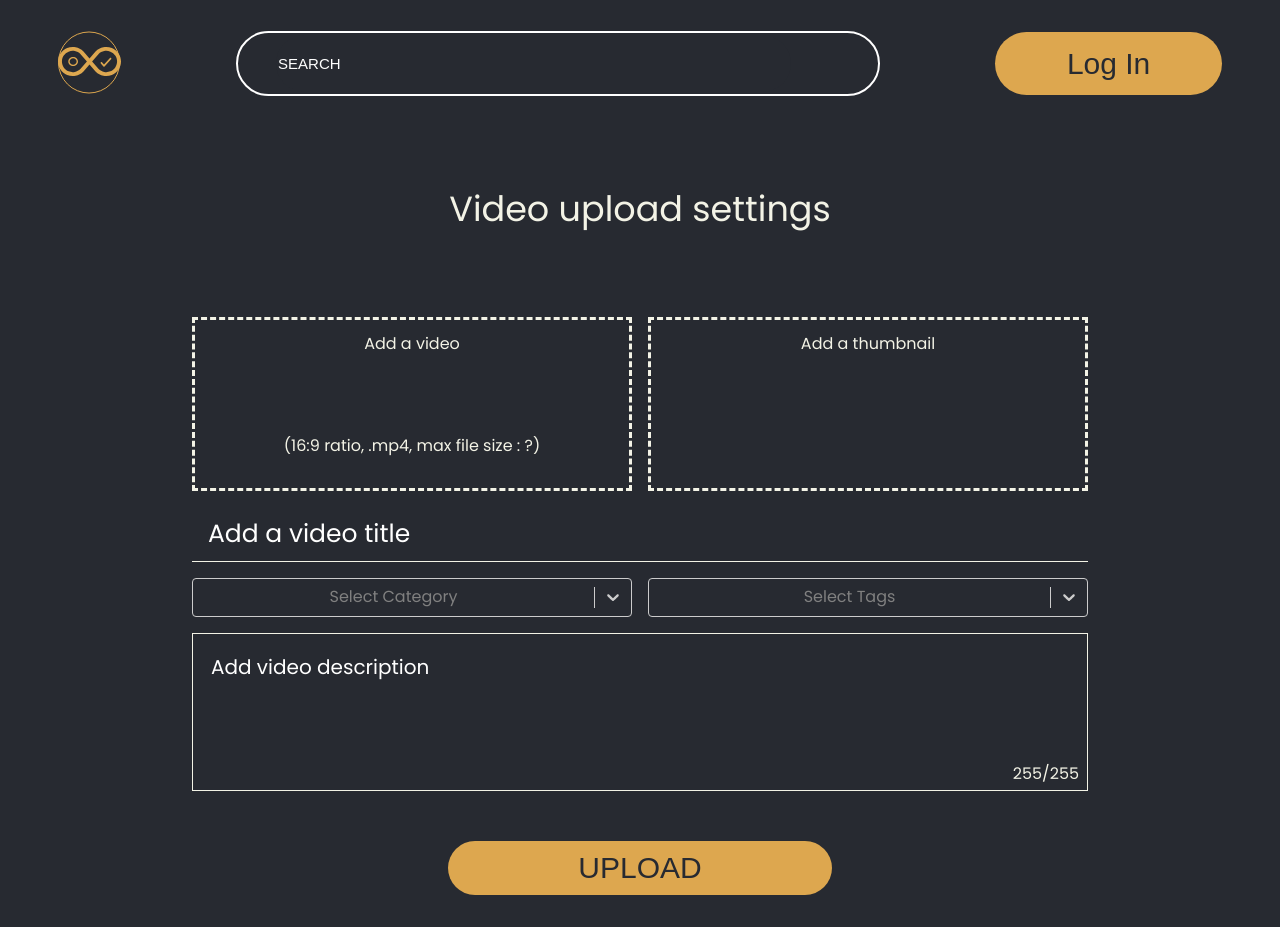
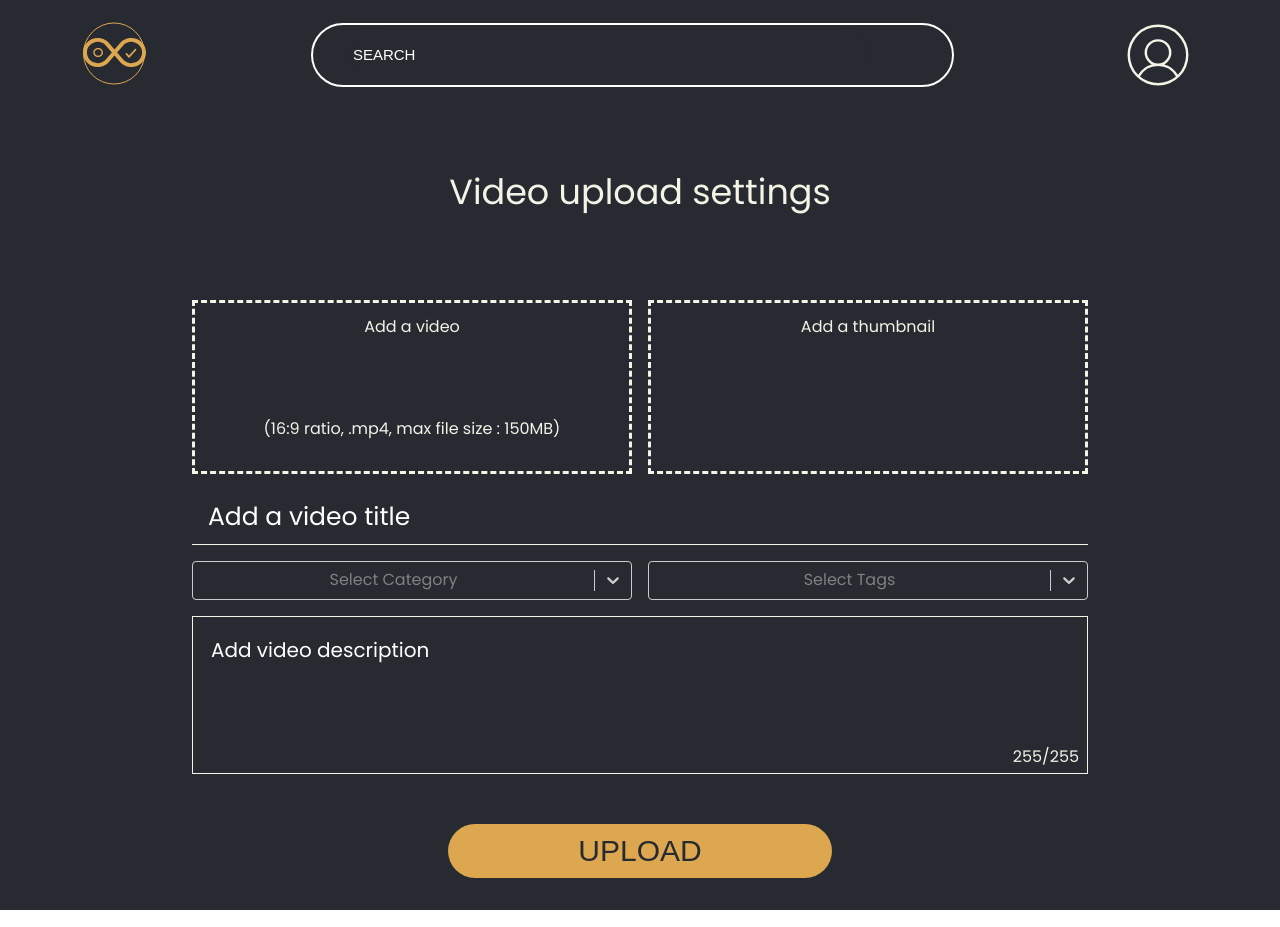
Before and after one commit to WildCodeSchool/0923-paris-js-p3-originDigital, a React (Vite) app in the folder frontend/: page /upload/addvideos in a window 1280 px wide. Built offline with nearby package versions, Linux system fonts and the light colour scheme; some icons are missing.

Commit message:
eslint correction

```diff
--- a/frontend/src/App.css
+++ b/frontend/src/App.css
@@ -7,6 +7,7 @@
   --white: #f3f3e6;
   --orange: #dda74f;
   --grey: #404040;
+  --red: #c41e3a;
 }
 
 html,
--- a/frontend/src/context/Overviewcontext.jsx
+++ b/frontend/src/context/Overviewcontext.jsx
@@ -5,9 +5,13 @@ const OverviewContext = createContext();
 export function OverviewProvider({ children }) {
   const [isAdmin, setIsAdmin] = useState(false);
 
+  const [videoFile, setVideoFile] = useState(null);
+  const [videoThumbnail, setVideoThumbnail] = useState(null);
   const [videoTitle, setVideoTitle] = useState("");
   const [description, setDescription] = useState("");
-  const [isRegistered, setIsRegistered] = useState(false);
+  const [category, setCategory] = useState("");
+  const [tag, setTag] = useState([]);
+  const [isRegistered, setIsRegistered] = useState(true);
 
   const [videoStats, setVideoStats] = useState([]);
   const [topTrend, setTopTrend] = useState([]);
@@ -32,6 +36,14 @@ export function OverviewProvider({ children }) {
       setVideoTitle,
       description,
       setDescription,
+      category,
+      setCategory,
+      tag,
+      setTag,
+      videoFile,
+      setVideoFile,
+      videoThumbnail,
+      setVideoThumbnail,
     }),
     [
       isAdmin,
@@ -42,6 +54,10 @@ export function OverviewProvider({ children }) {
       toggleNavbarDesktop,
       videoTitle,
       description,
+      category,
+      tag,
+      videoFile,
+      videoThumbnail,
     ]
   );
 
--- a/frontend/src/pages/Upload/Addshorts/Addshorts.css
+++ b/frontend/src/pages/Upload/Addshorts/Addshorts.css
@@ -19,7 +19,7 @@
 .grid_Container {
   display: grid;
   grid-template-columns: repeat(2, 1fr);
-  grid-template-rows: auto auto auto;
+  grid-template-rows: auto;
   width: 80%;
   margin: auto;
   gap: 1rem;
@@ -32,6 +32,16 @@
   display: grid;
   grid-template-rows: 0.5fr 1fr 0.5fr;
   cursor: pointer;
+}
+
+.add_A_Thumbnail_Container.error,
+.add_An_Element_Container.error {
+  border: dashed var(--red);
+}
+
+.error_Thumbnail,
+.error_File {
+  color: var(--red);
 }
 
 .element_Specs {
@@ -96,6 +106,12 @@
   right: 0.5rem;
 }
 
+.add_Category_Container,
+.add_Tags_Container {
+  grid-column-start: 1;
+  grid-column-end: 3;
+}
+
 .upload_Btn {
   background-color: var(--orange);
   color: var(--black);
@@ -123,6 +139,16 @@
     width: 70%;
   }
 
+  .add_Category_Container {
+    grid-column-start: 1;
+    grid-column-end: 2;
+  }
+
+  .add_Tags_Container {
+    grid-column-start: 2;
+    grid-column-end: 3;
+  }
+
   .upload_Btn {
     width: 30%;
     margin-left: 35%;
--- a/frontend/src/pages/Upload/Addshorts/Addshorts.jsx
+++ b/frontend/src/pages/Upload/Addshorts/Addshorts.jsx
@@ -7,7 +7,49 @@ import Header from "../../../components/Header/Header";
 
 function Addshorts() {
   const maxCharacters = 255;
-  const { setVideoTitle, description, setDescription } = useOverviewContext();
+  const [errorThumbnail, setErrorThumbnail] = useState(false);
+  const [errorFile, setErrorFile] = useState(false);
+  const {
+    setVideoTitle,
+    description,
+    setDescription,
+    setCategory,
+    setTag,
+    tag,
+    videoFile,
+    setVideoFile,
+    videoThumbnail,
+    setVideoThumbnail,
+  } = useOverviewContext();
+
+  const handleVideoFileChange = (e) => {
+    setVideoFile(e.target.files[0]);
+  };
+
+  const handleVideoThumbnailChange = (e) => {
+    setVideoThumbnail(e.target.files[0]);
+  };
+
+  // useEffect here sinon infinite loop à cause du boolean du setErrorThumbnail (toujours "true" => inifinite loop)
+  useEffect(() => {
+    if (videoThumbnail) {
+      const maxImageFileSize = 4 * 1024 * 1024; // 4MB
+      if (videoThumbnail.size > maxImageFileSize) {
+        setVideoThumbnail(null);
+        setErrorThumbnail(true);
+      }
+    }
+  }, [videoThumbnail]);
+
+  useEffect(() => {
+    if (videoFile) {
+      const maxFileSize = 30 * 1024 * 1024;
+      if (videoFile.size > maxFileSize) {
+        setVideoFile(null);
+        setErrorFile(true);
+      }
+    }
+  }, [videoFile]);
 
   const handleVideoTitleChange = (e) => {
     setVideoTitle(e.target.value);
@@ -20,6 +62,19 @@ function Addshorts() {
       setDescription(inputValue);
     }
   };
+
+  const handleCategoryChange = (e) => {
+    setCategory(e.value);
+  };
+
+  const handleTagChange = (e) => {
+    const tagArray = e.map((item) => item.value);
+    setTag(tagArray);
+  };
+
+  useEffect(() => {
+    console.info(tag);
+  }, [tag]);
 
   const [rows, setRows] = useState(window.innerWidth > 1024 ? 4 : 7);
 
@@ -122,7 +177,10 @@ function Addshorts() {
       <section className="container_Body_Add_Video">
         <h1 className="upload_Main_Title_Video">Short upload settings</h1>
         <div className="grid_Container">
-          <div className="add_An_Element_Container">
+          <label htmlFor="fileInput">
+            <div
+              className={`add_An_Element_Container ${errorFile ? "error" : ""}`}
+            >
               <h2>Add a video</h2>
               <div className="plus_Icon_Container">
                 <Icon
@@ -133,9 +191,29 @@ function Addshorts() {
                   height="65"
                 />
               </div>
+              {videoFile ? (
+                <p>Selected file: {videoFile.name}</p>
+              ) : (
                 <p className="element_Specs">(16:9 ratio, .mp4, 15 sec max)</p>
+              )}
+              {errorFile && (
+                <p className="error_File">File must be under 30MB</p>
+              )}
             </div>
-          <div className="add_A_Thumbnail_Container">
+          </label>
+          <input
+            type="file"
+            id="fileInput"
+            accept=".mp4"
+            onChange={handleVideoFileChange}
+            style={{ display: "none" }}
+          />
+          <label htmlFor="thumbnailInput">
+            <div
+              className={`add_A_Thumbnail_Container ${
+                errorThumbnail ? "error" : ""
+              }`}
+            >
               <h2>Add a thumbnail</h2>
               <div className="plus_Icon_Container">
                 <Icon
@@ -146,7 +224,19 @@ function Addshorts() {
                   height="65"
                 />
               </div>
+              {videoThumbnail && <p>Selected image: {videoThumbnail.name}</p>}
+              {errorThumbnail && (
+                <p className="error_Thumbnail">File size must be under 4MB</p>
+              )}
             </div>
+          </label>
+          <input
+            type="file"
+            id="thumbnailInput"
+            accept="image/png, image/jpeg, image/jpg"
+            onChange={handleVideoThumbnailChange}
+            style={{ display: "none" }}
+          />
           <div className="add_A_Title_Container">
             <input
               className="title_Input"
@@ -161,6 +251,7 @@ function Addshorts() {
               loadOptions={loadCategoryOptions}
               defaultOptions
               placeholder="Select Category"
+              onChange={handleCategoryChange}
               styles={colorStyles}
             />
           </div>
@@ -170,6 +261,7 @@ function Addshorts() {
               defaultOptions
               isMulti
               placeholder="Select Tags"
+              onChange={handleTagChange}
               styles={colorStyles}
             />
           </div>
--- a/frontend/src/pages/Upload/Addvideos/Addvideos.css
+++ b/frontend/src/pages/Upload/Addvideos/Addvideos.css
@@ -32,6 +32,16 @@
   display: grid;
   grid-template-rows: 0.5fr 1fr 0.5fr;
   cursor: pointer;
+}
+
+.add_A_Thumbnail_Container.error,
+.add_An_Element_Container.error {
+  border: dashed var(--red);
+}
+
+.error_Thumbnail,
+.error_File {
+  color: var(--red);
 }
 
 .element_Specs {
--- a/frontend/src/pages/Upload/Addvideos/Addvideos.jsx
+++ b/frontend/src/pages/Upload/Addvideos/Addvideos.jsx
@@ -7,7 +7,49 @@ import Header from "../../../components/Header/Header";
 
 function Addvideos() {
   const maxCharacters = 255;
-  const { setVideoTitle, description, setDescription } = useOverviewContext();
+  const [errorThumbnail, setErrorThumbnail] = useState(false);
+  const [errorFile, setErrorFile] = useState(false);
+  const {
+    setVideoTitle,
+    description,
+    setDescription,
+    setCategory,
+    setTag,
+    tag,
+    videoFile,
+    setVideoFile,
+    videoThumbnail,
+    setVideoThumbnail,
+  } = useOverviewContext();
+
+  const handleVideoFileChange = (e) => {
+    setVideoFile(e.target.files[0]);
+  };
+
+  const handleVideoThumbnailChange = (e) => {
+    setVideoThumbnail(e.target.files[0]);
+  };
+
+  // useEffect here sinon infinite loop à cause du boolean du setErrorThumbnail (toujours "true" => inifinite loop)
+  useEffect(() => {
+    if (videoThumbnail) {
+      const maxImageFileSize = 4 * 1024 * 1024; // 4MB
+      if (videoThumbnail.size > maxImageFileSize) {
+        setVideoThumbnail(null);
+        setErrorThumbnail(true);
+      }
+    }
+  }, [videoThumbnail]);
+
+  useEffect(() => {
+    if (videoFile) {
+      const maxFileSize = 150 * 1024 * 1024;
+      if (videoFile.size > maxFileSize) {
+        setVideoFile(null);
+        setErrorFile(true);
+      }
+    }
+  }, [videoFile]);
 
   const handleVideoTitleChange = (e) => {
     setVideoTitle(e.target.value);
@@ -20,6 +62,19 @@ function Addvideos() {
       setDescription(inputValue);
     }
   };
+
+  const handleCategoryChange = (e) => {
+    setCategory(e.value);
+  };
+
+  const handleTagChange = (e) => {
+    const tagArray = e.map((item) => item.value);
+    setTag(tagArray);
+  };
+
+  useEffect(() => {
+    console.info(tag);
+  }, [tag]);
 
   const [rows, setRows] = useState(window.innerWidth > 1024 ? 4 : 7);
 
@@ -122,7 +177,10 @@ function Addvideos() {
       <section className="container_Body_Add_Video">
         <h1 className="upload_Main_Title_Video">Video upload settings</h1>
         <div className="grid_Container">
-          <div className="add_An_Element_Container">
+          <label htmlFor="fileInput">
+            <div
+              className={`add_An_Element_Container ${errorFile ? "error" : ""}`}
+            >
               <h2>Add a video</h2>
               <div className="plus_Icon_Container">
                 <Icon
@@ -133,11 +191,31 @@ function Addvideos() {
                   height="65"
                 />
               </div>
+              {videoFile ? (
+                <p>Selected file: {videoFile.name}</p>
+              ) : (
                 <p className="element_Specs">
-              (16:9 ratio, .mp4, max file size : ?)
+                  (16:9 ratio, .mp4, max file size : 150MB)
                 </p>
+              )}
+              {errorFile && (
+                <p className="error_File">File must be under 150MB</p>
+              )}
             </div>
-          <div className="add_A_Thumbnail_Container">
+          </label>
+          <input
+            type="file"
+            id="fileInput"
+            accept=".mp4"
+            onChange={handleVideoFileChange}
+            style={{ display: "none" }}
+          />
+          <label htmlFor="thumbnailInput">
+            <div
+              className={`add_A_Thumbnail_Container ${
+                errorThumbnail ? "error" : ""
+              }`}
+            >
               <h2>Add a thumbnail</h2>
               <div className="plus_Icon_Container">
                 <Icon
@@ -148,7 +226,19 @@ function Addvideos() {
                   height="65"
                 />
               </div>
+              {videoThumbnail && <p>Selected image: {videoThumbnail.name}</p>}
+              {errorThumbnail && (
+                <p className="error_Thumbnail">File size must be under 4MB</p>
+              )}
             </div>
+          </label>
+          <input
+            type="file"
+            id="thumbnailInput"
+            accept="image/png, image/jpeg, image/jpg"
+            onChange={handleVideoThumbnailChange}
+            style={{ display: "none" }}
+          />
           <div className="add_A_Title_Container">
             <input
               className="title_Input"
@@ -163,6 +253,7 @@ function Addvideos() {
               loadOptions={loadCategoryOptions}
               defaultOptions
               placeholder="Select Category"
+              onChange={handleCategoryChange}
               styles={colorStyles}
             />
           </div>
@@ -172,6 +263,7 @@ function Addvideos() {
               defaultOptions
               isMulti
               placeholder="Select Tags"
+              onChange={handleTagChange}
               styles={colorStyles}
             />
           </div>
```
Lines whose indentation alone changed are shown as unchanged.
